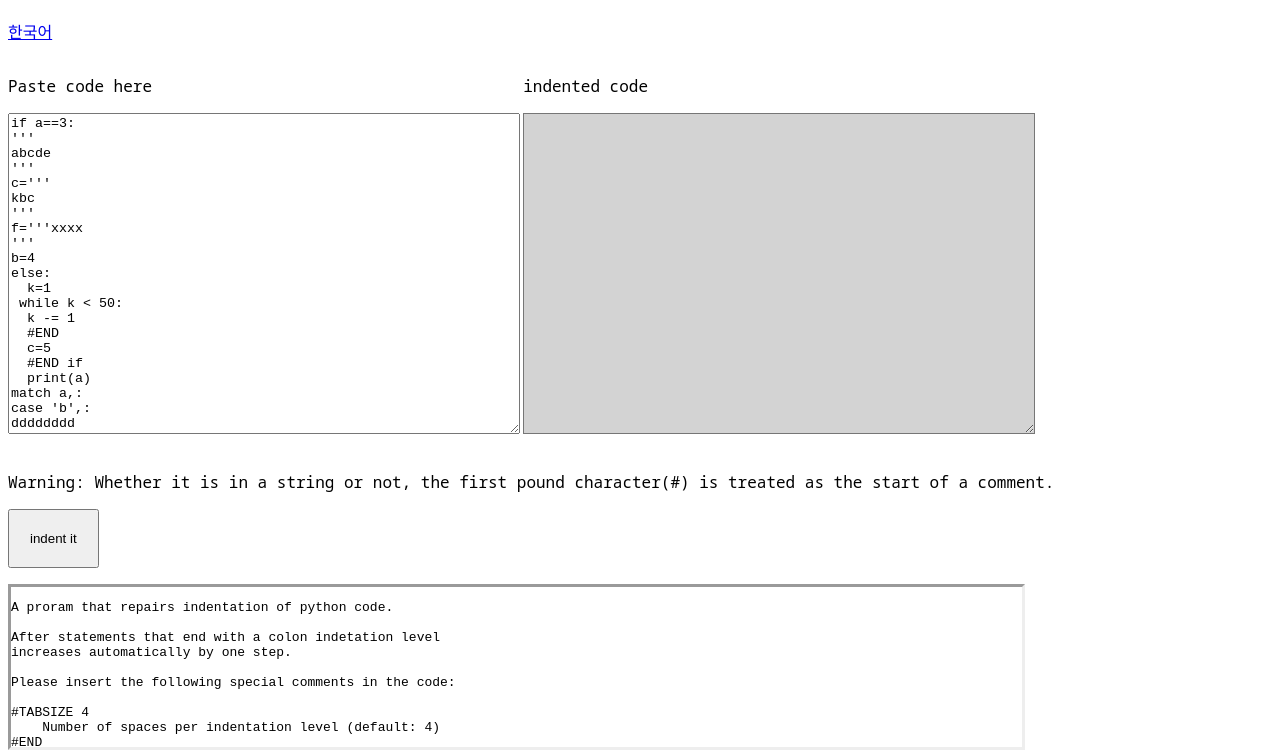
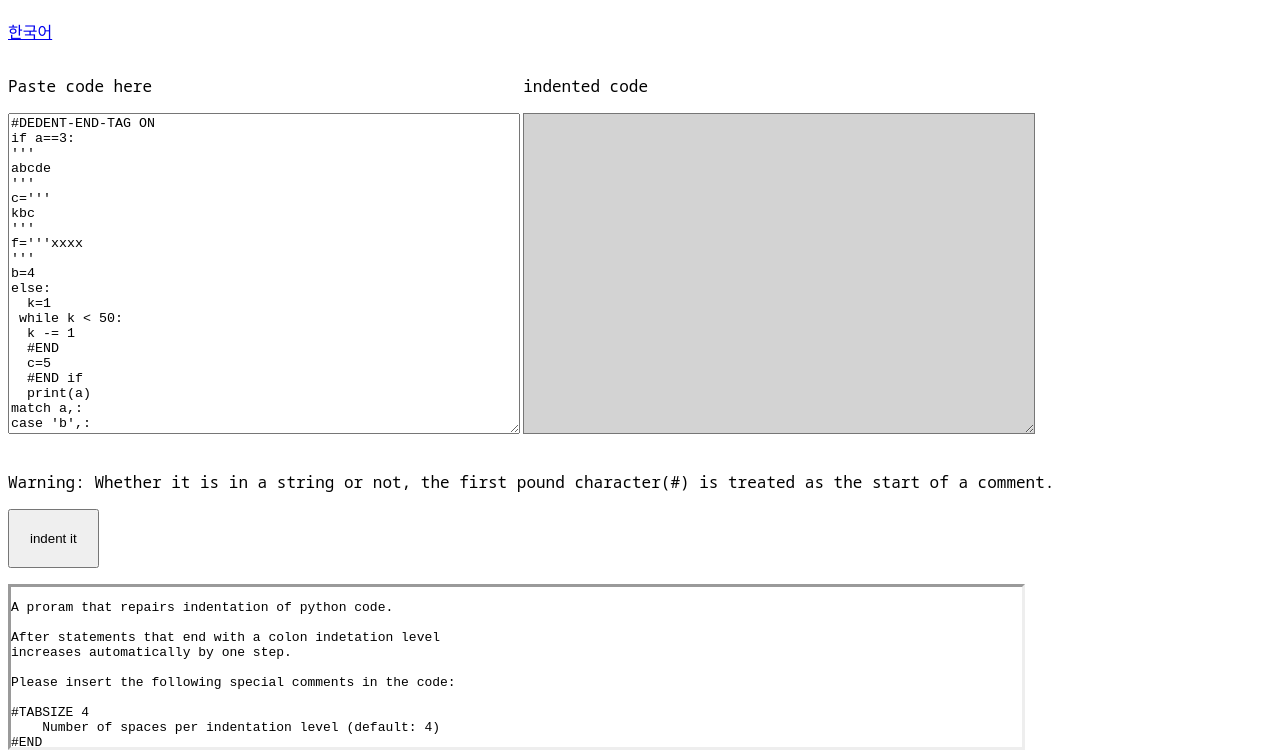
Before and after one commit to yssgo/pydent-eng, a plain HTML site: page index.html in a window 1280 px wide. Shown: the part 67-819 px from the top of the page. Drawn offline with Linux system fonts and the light colour scheme; a web font is replaced by a local one.

Commit message:
Update index.html

```diff
--- a/index.html
+++ b/index.html
@@ -17,7 +17,8 @@
     <div class="flow">
       <p>Paste code here </p>
       <p>
-      <textarea id="code" rows="20">if a==3:
+      <textarea id="code" rows="20">#DEDENT-END-TAG ON
+if a==3:
 '''
 abcde
 '''
```
